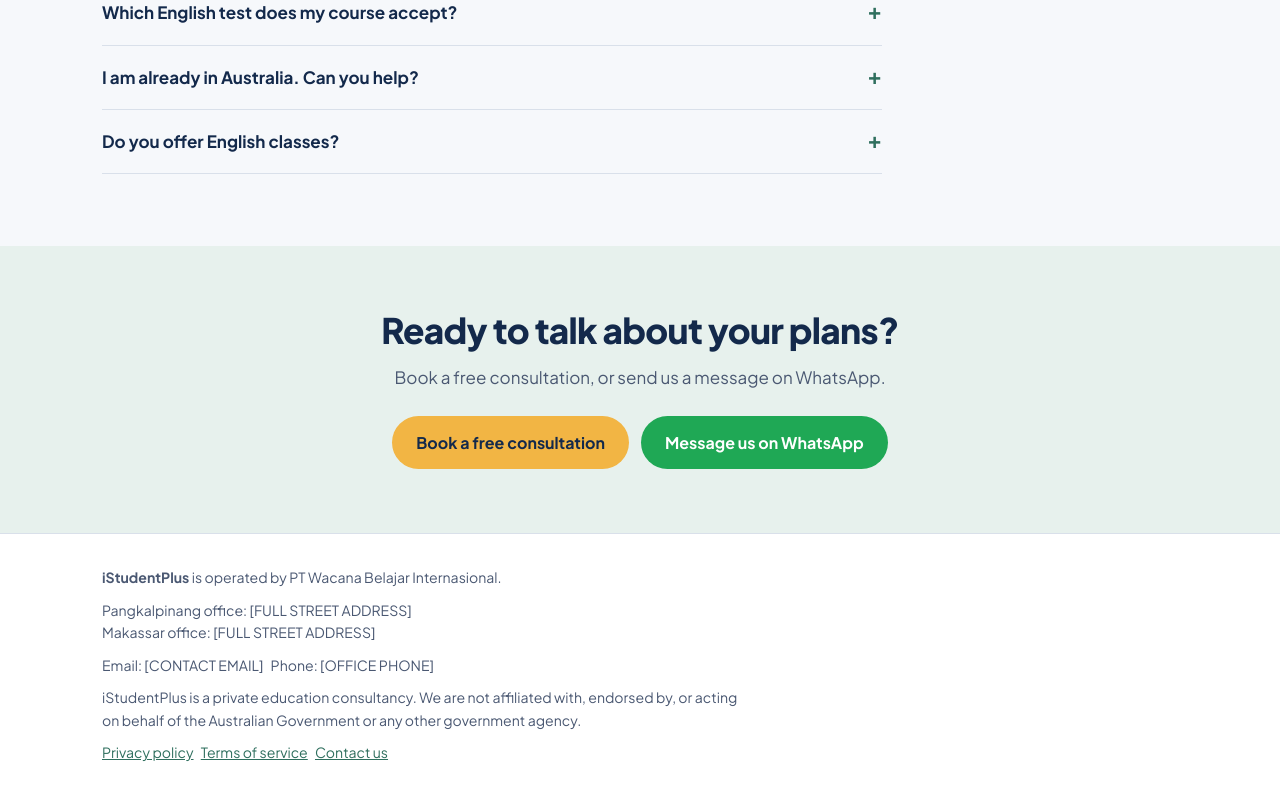
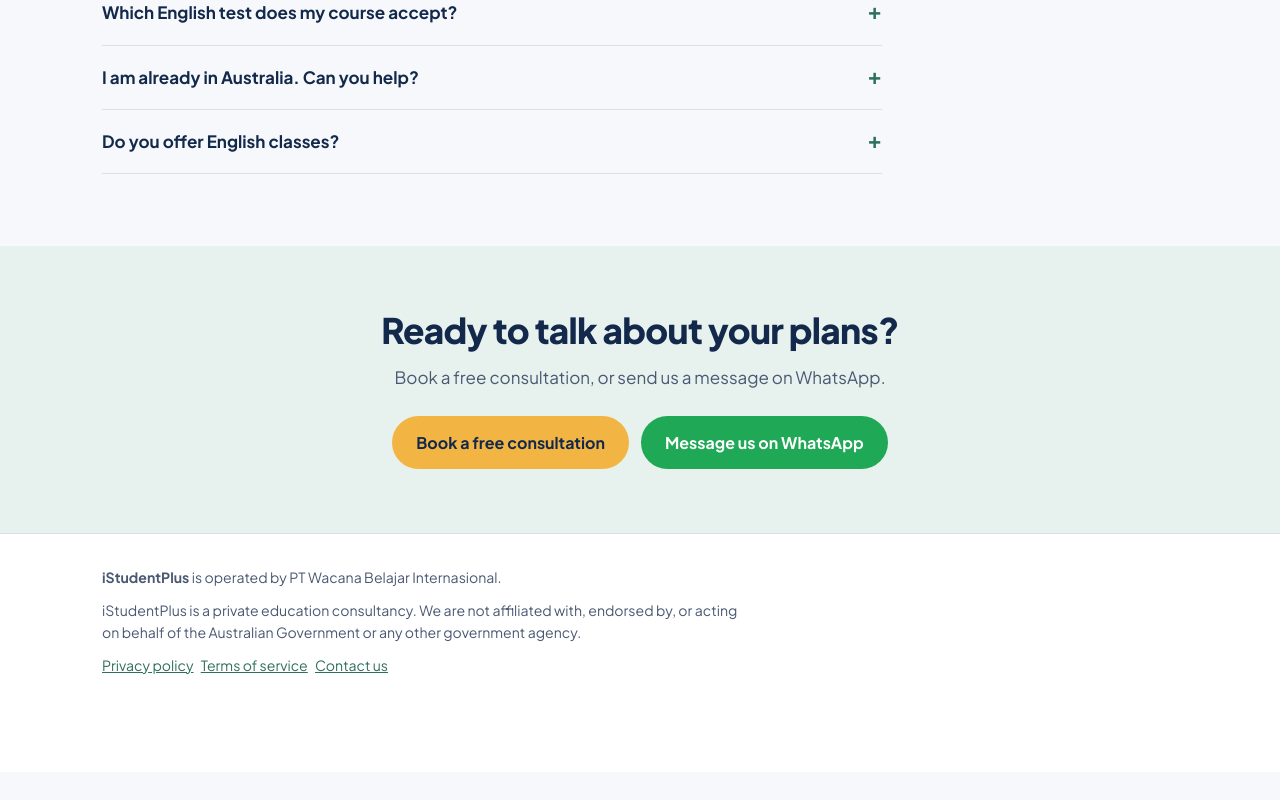
Before and after one commit to putrairawan992/istudentplus, a Next.js app: page /en/consultation in a window 1280 px wide. Shown: the part 2167-2967 px from the top of the page. After the commit the page ends 2939 px from the top, so only its background shows below. Built offline with nearby package versions, Linux system fonts and the light colour scheme.

Commit message:
fix(ads): remove placeholder office and contact details from the landing footer

```diff
--- a/app/(ads)/[lang]/consultation/page.tsx
+++ b/app/(ads)/[lang]/consultation/page.tsx
@@ -234,14 +234,10 @@ export default async function AdsConsultationPage({
                     <p>
                         <strong>iStudentPlus</strong> is operated by PT Wacana Belajar Internasional.
                     </p>
-                    {/* TODO(go-live): real office addresses, contact email and phone before the campaign
-              runs. Nothing in the CMS carries them yet. */}
-                    <p>
-                        Pangkalpinang office: [FULL STREET ADDRESS]
-                        <br />
-                        Makassar office: [FULL STREET ADDRESS]
-                    </p>
-                    <p>Email: [CONTACT EMAIL] &nbsp; Phone: [OFFICE PHONE]</p>
+                    {/* The mock had street addresses, a contact email and an office phone here. None
+                        of them exists in the CMS or anywhere on the live site (what's published are
+                        the WhatsApp numbers and socials), so the lines are dropped rather than left
+                        as placeholders. Add them back once the client supplies real values. */}
                     <p>
                         iStudentPlus is a private education consultancy. We are not affiliated with, endorsed
                         by, or acting on behalf of the Australian Government or any other government agency.
```
